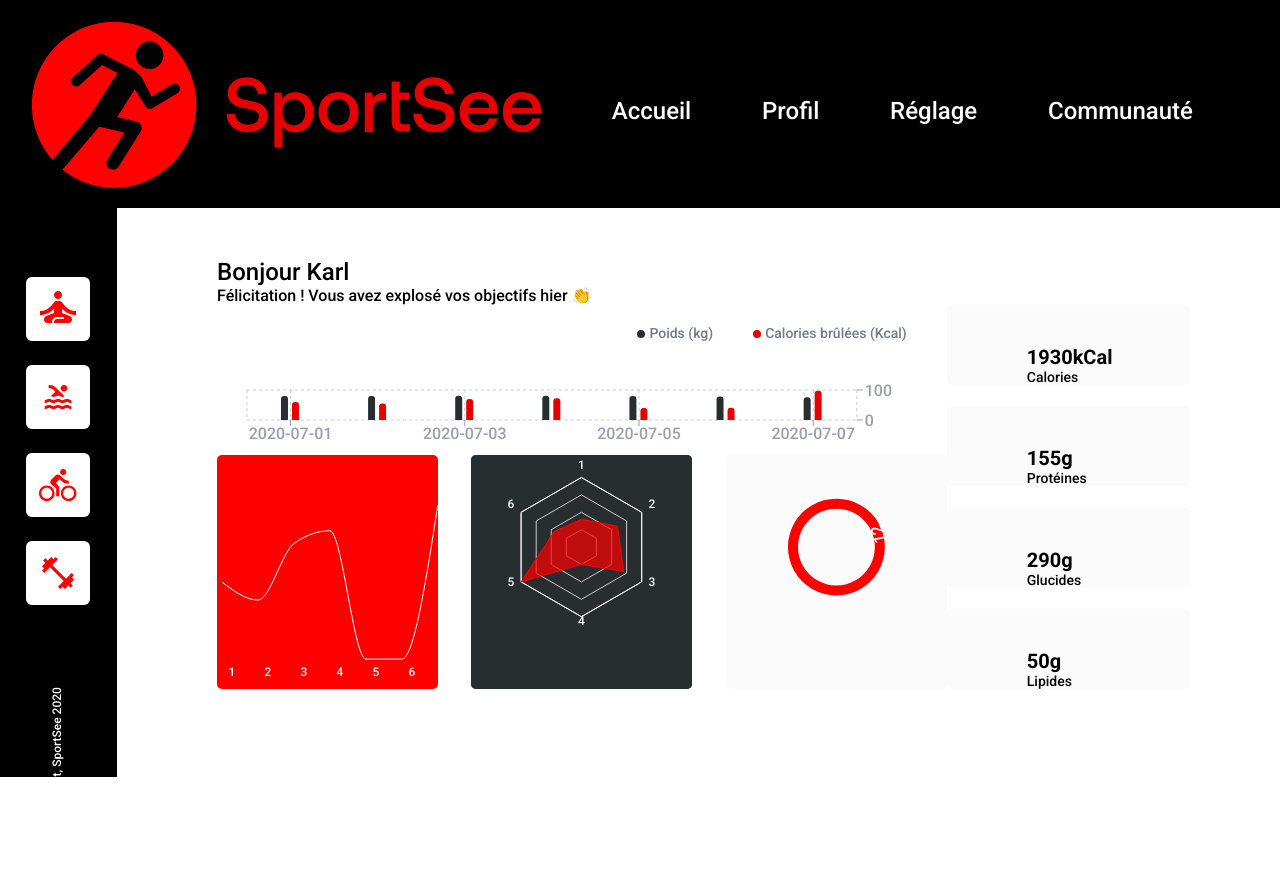
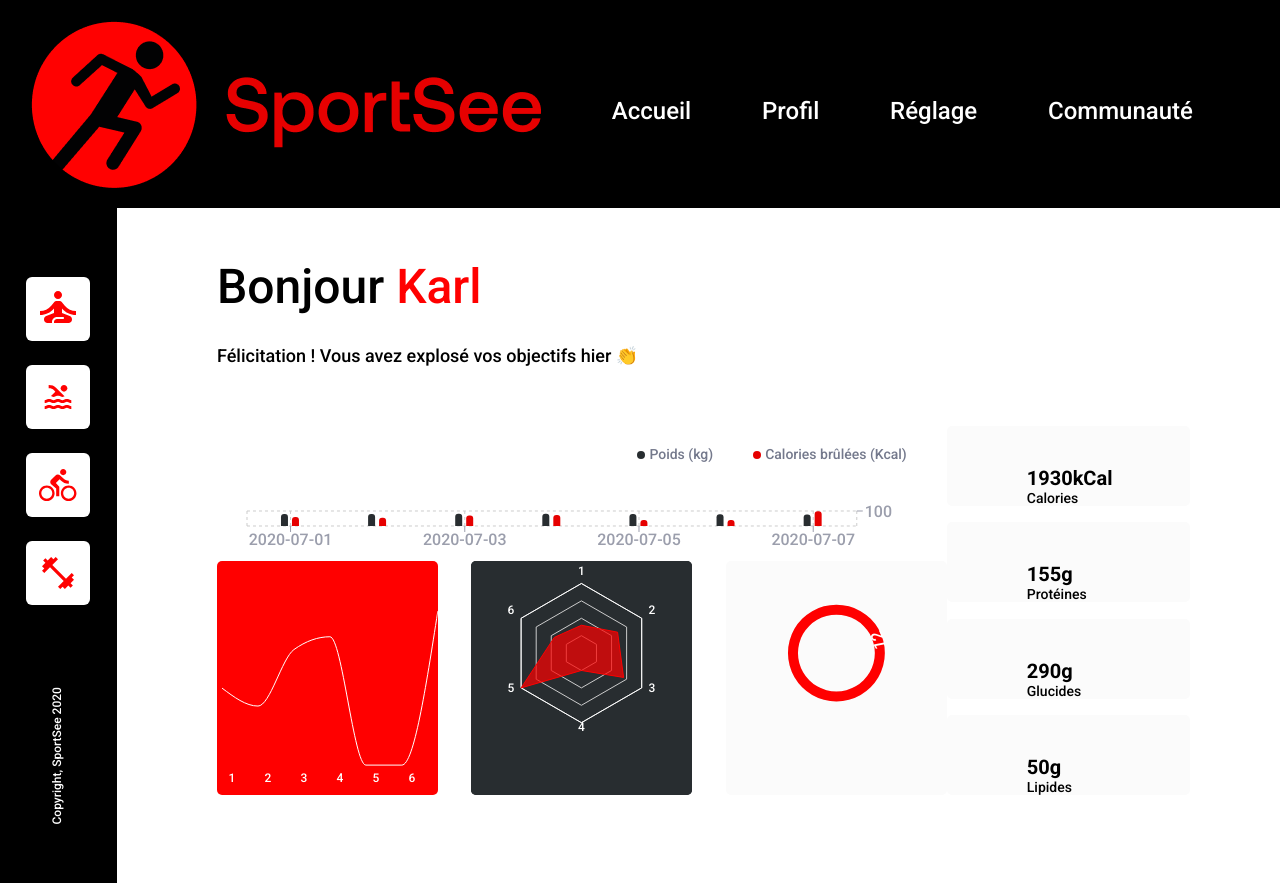
Before and after one commit to FXSURVILLE/FXSURVILLE_9_04102021, a React (Create React App) app: page / in a window 1280 px wide. Before the commit the page ends 824 px from the top, so only its background shows below. Built offline with nearby package versions, Linux system fonts and the light colour scheme; some icons are missing.

Commit message:
Update content.css

```diff
--- a/src/pages/Content.js
+++ b/src/pages/Content.js
@@ -14,7 +14,7 @@ class Content extends React.Component {
         return (
             <div className='content'>
                 <div className='welcome'>
-                    <h2>Bonjour {main.data.userInfos.firstName} </h2>
+                    <h2>Bonjour  <span>{main.data.userInfos.firstName}</span> </h2>
                     <p >Félicitation ! Vous avez explosé vos objectifs hier 👏</p>
                 </div>
                 <div className='graphes'>
--- a/src/styles/content.css
+++ b/src/styles/content.css
@@ -7,7 +7,17 @@
 
 .welcome {
     width: 100%;
-    /* background-color: lightsalmon; */
+}
+.welcome h2 {
+    font-size: 48px;
+}
+.welcome h2 span {
+    color: #FF0000;
+}
+.welcome p {
+    font-size: 18px;
+    padding-top: 30px;
+    padding-bottom: 60px;
 }
 
 .graphes {
```
